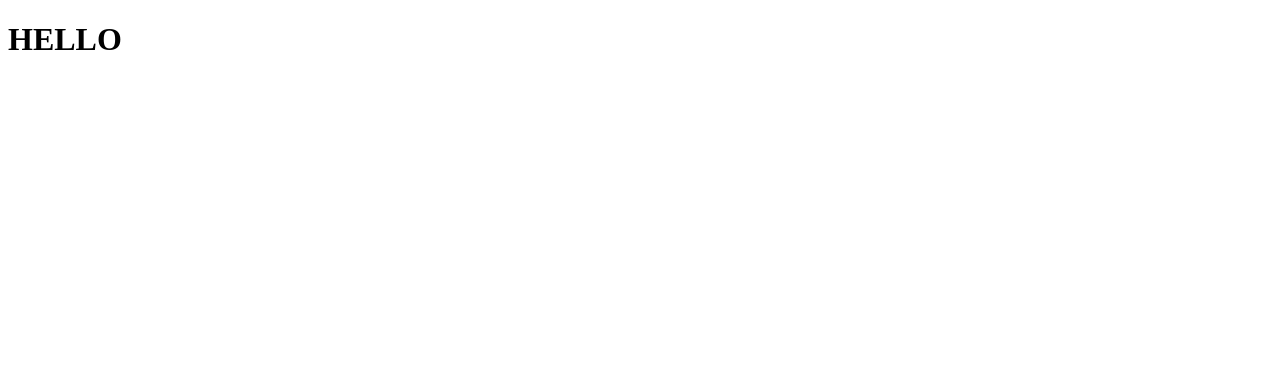
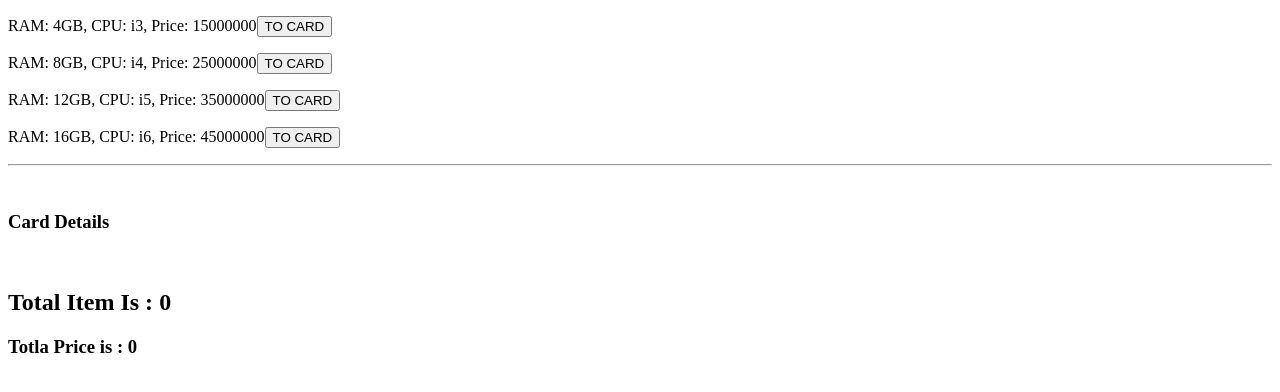
Before and after one commit to raveendrahennyake/REDUX, a React (Create React App) app in the folder my-app/: page / in a window 1280 px wide. Shown: the top 392 px of the page. Built offline with nearby package versions, Linux system fonts and the light colour scheme.

Commit message:
createshopcard

```diff
--- a/my-app/src/App.js
+++ b/my-app/src/App.js
@@ -1,10 +1,43 @@
 
+import { useDispatch, useSelector } from 'react-redux';
 import './App.css';
+import { selectLaptop } from './componds/reducess/LapTopSlicing'
+import { addItemToCard, selectcard } from './componds/reducess/cardSlicing';
 function App() {
+ const laptop=useSelector(selectLaptop);
+ const card=useSelector(selectcard);
+ console.log(card);
+ const dispatch=useDispatch()
 
+let Total=0;
+if(Array.isArray(card)){
+  card.map((element)=>{
+  return Total=Total+(element.count*element.price)
+
+  })
+
+}
+
+ console.log(`total is ${Total}`);
   return (
     <div>
-      <h1>HELLO</h1>
+      {laptop.map(({ id, price, ram, cpu }) => (
+    <p key={id}>
+      RAM: {ram}, CPU: {cpu}, Price: {price}
+      <button onClick={()=>dispatch(addItemToCard(price,ram,cpu))}>TO CARD</button>
+
+    </p>
+  ))}
+  <hr/>
+  <br/>
+  <h3>Card Details</h3>
+  <br></br>
+
+  <h2> Total Item Is : {card.length}</h2>
+  <h3>Totla Price is : {Total}</h3>
+
+
+
 
     </div>
 
--- a/my-app/src/Store/MainStore.jsx
+++ b/my-app/src/Store/MainStore.jsx
@@ -1,9 +1,11 @@
 import { configureStore } from "@reduxjs/toolkit";
 import cardSlicing from "../componds/reducess/cardSlicing";
+import LapTopSlicing from "../componds/reducess/LapTopSlicing";
 
 const MainStore = configureStore({
     reducer: { // Correct this part
-        card: cardSlicing // The key here should match the name used in `createSlice`
+        card: cardSlicing, // The key here should match the name used in `createSlice`
+        laptop:LapTopSlicing
     }
 });
 
--- /dev/null
+++ b/my-app/src/componds/reducess/LapTopSlicing.jsx
@@ -0,0 +1,38 @@
+import { createSlice } from "@reduxjs/toolkit";
+
+const initialState=[{
+    price:15000000,
+    cpu:"i3",
+    ram:"4GB",
+},
+{
+    price:25000000,
+    cpu:"i4",
+    ram:"8GB",
+},
+{
+    price:35000000,
+    cpu:"i5",
+    ram:"12GB",
+},{
+    price:45000000,
+    cpu:"i6",
+    ram:"16GB",
+}]
+
+
+const LapTopSlicing=createSlice({
+    name:'laptop',
+    initialState,
+    reducers:{
+        addlaptop:(state,action)=>{
+            state.push(action.payload)
+        }
+    }
+})
+
+export const selectLaptop = (MainStore) => MainStore.laptop;
+
+export const {addlaptop}=LapTopSlicing.actions;
+
+export default LapTopSlicing.reducer;
--- a/my-app/src/componds/reducess/cardSlicing.jsx
+++ b/my-app/src/componds/reducess/cardSlicing.jsx
@@ -1,17 +1,43 @@
 import { createSlice } from '@reduxjs/toolkit';
 
 const initialState = []; // Define the initial state, e.g., an empty array
+
 
 const cardSlicing = createSlice({
     name: 'card',
     initialState,
     reducers: {
-        addItemToCard: (state, action) => {
-            state.push(action.payload);
+        addItemToCard: {
+            reducer:(state, action) => {
+                const id=action.payload.id
+                const tempobj=state.find((element)=>element.id===id)
+                if (tempobj){
+                    tempobj.count+=1
+                }else {
+                      state.push(action.payload);
+                }
+
+        },prepare:(price,ram,cpu)=>{{
+            return {
+                 payload:{
+
+                             price:price,
+                             ram:ram,
+                            cpu:cpu,
+                             count:1
+            }
+
+            }
+
+        }
+
+        }
         }
     }
 });
 
+export const selectcard=(MainStore)=>MainStore.card;
+
 export const { addItemToCard } = cardSlicing.actions;
 
 export default cardSlicing.reducer;
--- a/my-app/src/index.js
+++ b/my-app/src/index.js
@@ -5,7 +5,6 @@ import App from './App';
 import reportWebVitals from './reportWebVitals';
 import { Provider } from 'react-redux';
 import MainStore from './Store/MainStore.jsx';
-
 const root = ReactDOM.createRoot(document.getElementById('root'));
 root.render(
     <React.StrictMode>
```
